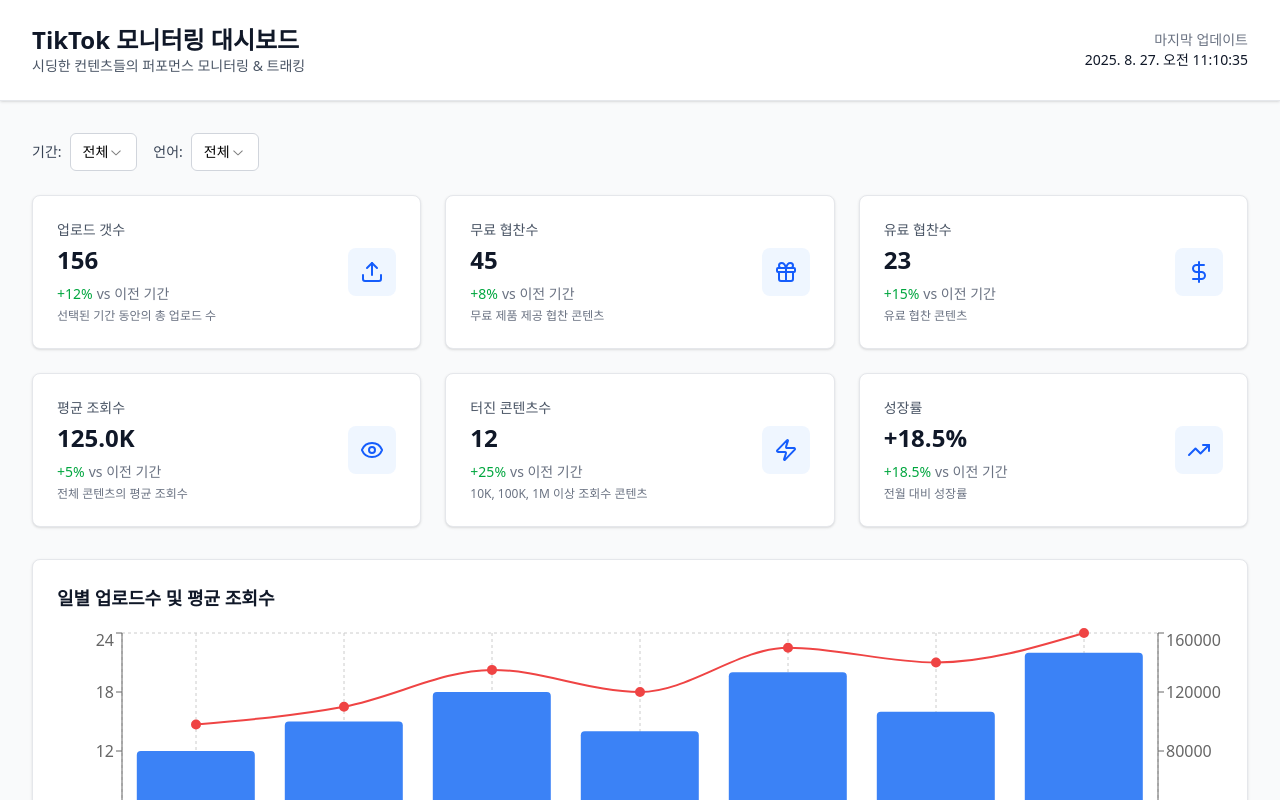
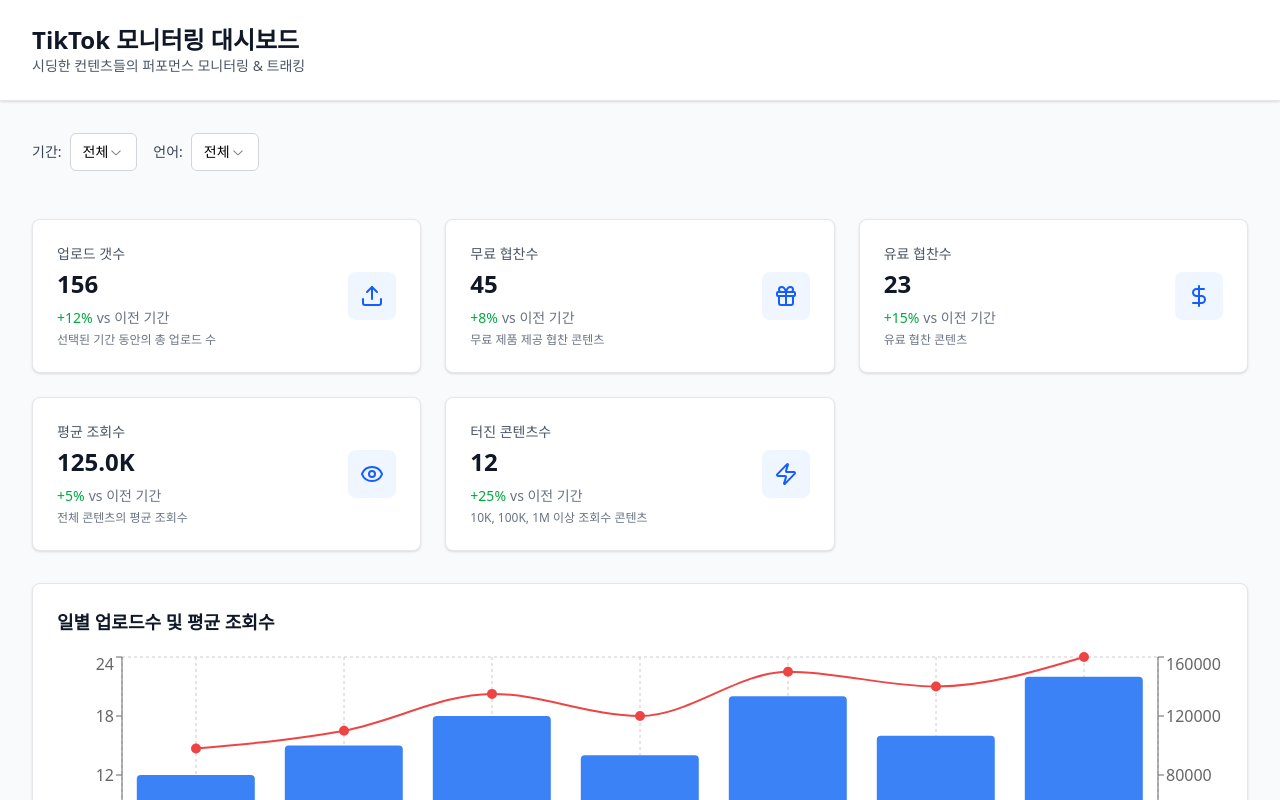
Before and after one commit to starguys/mixsoon_tiktok_monitoring_FE, a Next.js app: page / in a window 1280 px wide. Shown: the top 800 px of the page. Built offline with nearby package versions, Linux system fonts and the light colour scheme.

Commit message:
대시보드에서 '성장률' KPI 카드를 제거하고, 레이아웃을 조정하여 새로운 공간을 추가했습니다. 마지막 업데이트 정보 표시를 제거했습니다.

```diff
--- a/src/pages/index.tsx
+++ b/src/pages/index.tsx
@@ -1,5 +1,5 @@
 import React, { useState } from "react";
-import { Upload, Gift, DollarSign, Eye, TrendingUp, Zap } from "lucide-react";
+import { Upload, Gift, DollarSign, Eye, Zap } from "lucide-react";
 import { KPICard } from "../components/KPICard";
 import { FilterBar } from "../components/FilterBar";
 import { ChartSection } from "../components/ChartSection";
@@ -44,12 +44,6 @@
                 시딩한 컨텐츠들의 퍼포먼스 모니터링 & 트래킹
               </p>
             </div>
-            <div className="text-right">
-              <p className="text-sm text-gray-500">마지막 업데이트</p>
-              <p className="text-sm font-medium text-gray-900">
-                {new Date().toLocaleString("ko-KR")}
-              </p>
-            </div>
           </div>
         </div>
       </header>
@@ -66,6 +60,7 @@
 
         {/* KPI 카드 섹션 */}
         <div className="grid grid-cols-1 md:grid-cols-2 lg:grid-cols-3 gap-6 mb-8">
+          <div className="lg:col-span-3"></div>
           <KPICard
             title="업로드 갯수"
             value={mockKPIData.totalUploads}
@@ -101,13 +96,6 @@
             trend={{ value: 25, isPositive: true }}
             description="10K, 100K, 1M 이상 조회수 콘텐츠"
           />
-          <KPICard
-            title="성장률"
-            value="+18.5%"
-            icon={TrendingUp}
-            trend={{ value: 18.5, isPositive: true }}
-            description="전월 대비 성장률"
-          />
         </div>
 
         {/* 차트 섹션 */}
```
